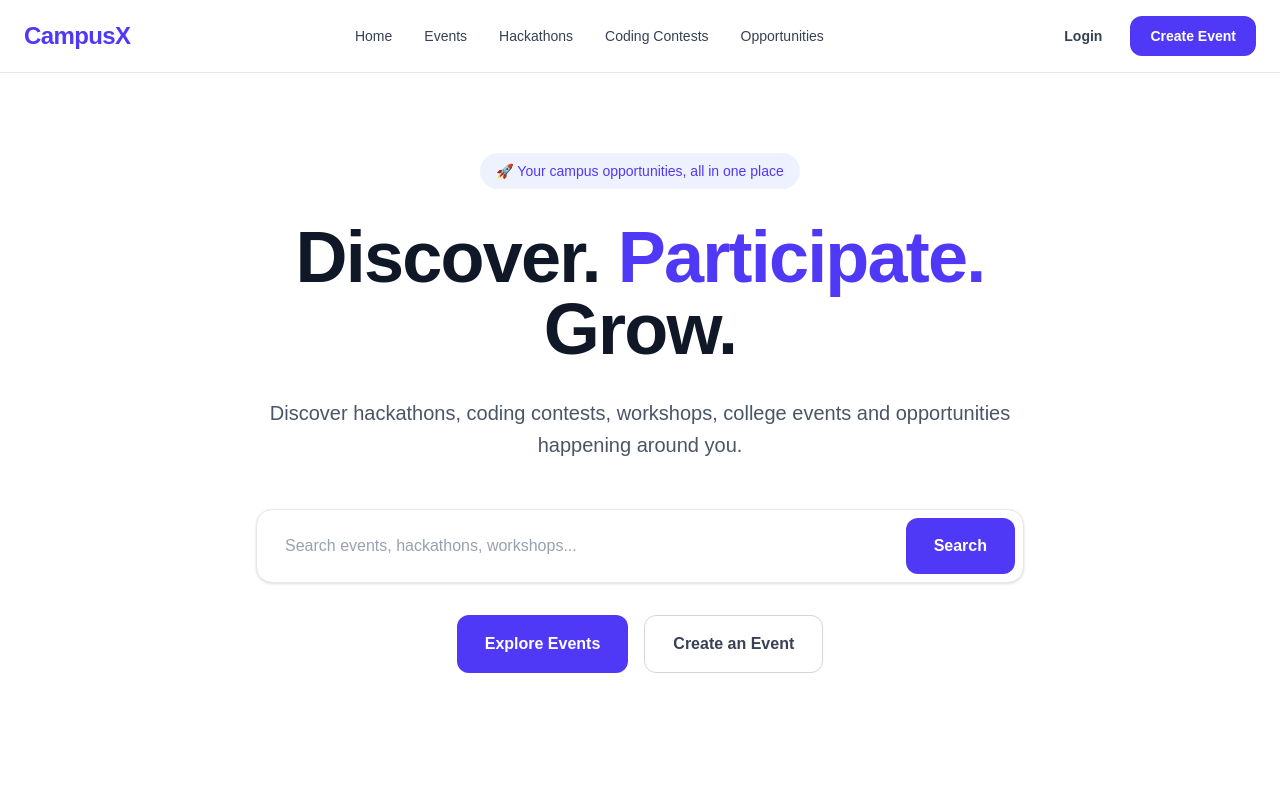
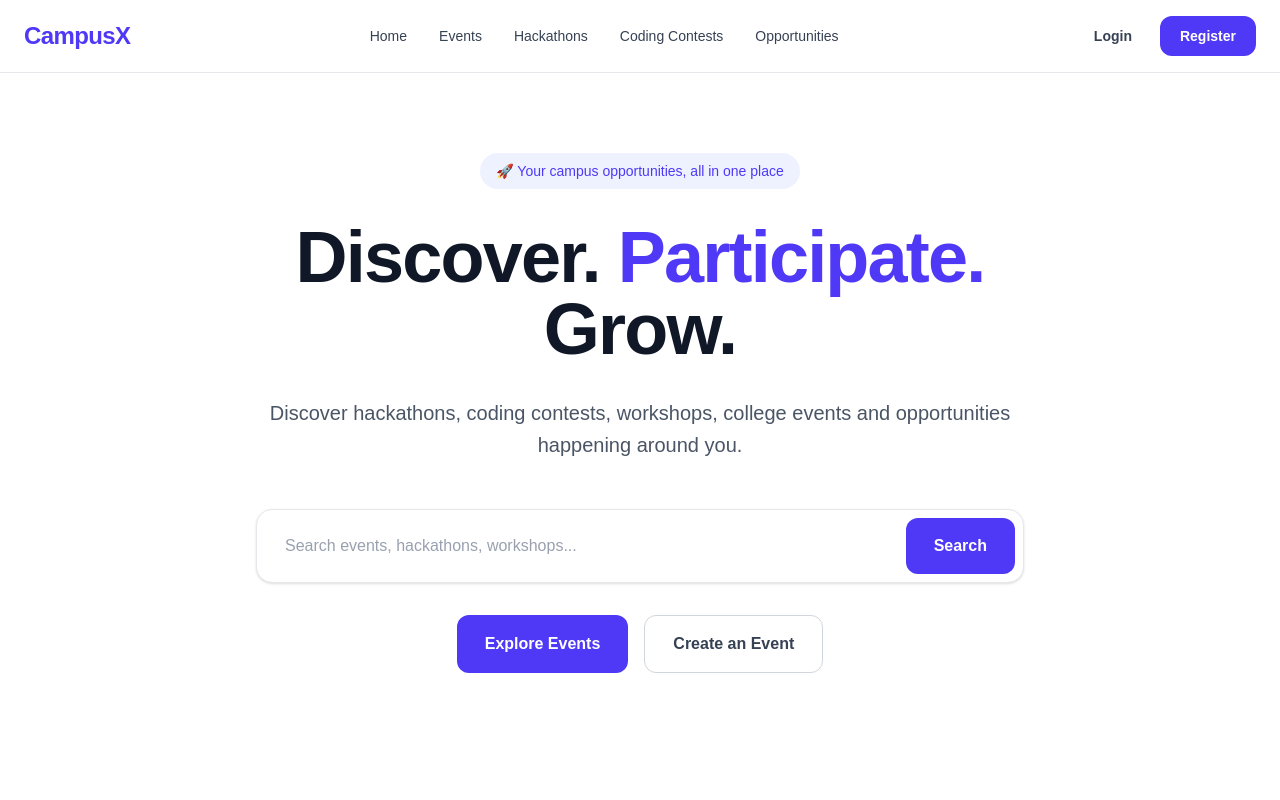
Before and after one commit to mihirpukale0725/CampusX, a React app in the folder frontend/: page / in a window 1280 px wide. Shown: the top 800 px of the page. Built offline with nearby package versions, Linux system fonts and the light colour scheme; the HTML template or start-up script is replaced by a standard one.

Commit message:
feat: add authentication-aware navbar

```diff
--- a/frontend/src/App.jsx
+++ b/frontend/src/App.jsx
@@ -196,7 +196,7 @@ function Home() {
 function App() {
   return (
     <BrowserRouter>
-     <Routes>
+    <Routes>
   <Route path="/" element={<Home />} />
   <Route path="/events" element={<Events />} />
   <Route path="/events/:id" element={<EventDetails />} />
@@ -204,7 +204,6 @@ function App() {
   <Route path="/events/:id/register" element={<RegisterEvent />} />
   <Route path="/login" element={<Login />} />
   <Route path="/register" element={<Register />} />
-  <Route path="/student/dashboard" element={<StudentDashboard />} />
 </Routes>
     </BrowserRouter>
   );
--- a/frontend/src/components/Navbar.jsx
+++ b/frontend/src/components/Navbar.jsx
@@ -1,6 +1,22 @@
-import { Link } from "react-router-dom";
+import { useState } from "react";
+import { Link, useNavigate } from "react-router-dom";
 
 function Navbar() {
+  const navigate = useNavigate();
+
+  const [isLoggedIn, setIsLoggedIn] = useState(
+    localStorage.getItem("campusxLoggedIn") === "true"
+  );
+
+  const handleLogout = () => {
+    localStorage.removeItem("campusxLoggedIn");
+    localStorage.removeItem("campusxUser");
+
+    setIsLoggedIn(false);
+
+    navigate("/");
+  };
+
   return (
     <nav className="border-b border-gray-200 bg-white">
       <div className="mx-auto flex max-w-7xl items-center justify-between px-6 py-4">
@@ -56,13 +72,43 @@ function Navbar() {
         {/* Right Side */}
         <div className="flex items-center gap-3">
 
-          <button className="hidden rounded-xl px-4 py-2 text-sm font-semibold text-gray-700 transition hover:bg-gray-100 sm:block">
-            Login
-          </button>
+          {isLoggedIn ? (
+            <>
+              {/* Dashboard */}
+              <Link
+                to="/student/dashboard"
+                className="rounded-xl px-4 py-2 text-sm font-semibold text-gray-700 transition hover:bg-gray-100"
+              >
+                Dashboard
+              </Link>
 
-          <button className="rounded-xl bg-indigo-600 px-5 py-2.5 text-sm font-semibold text-white transition hover:bg-indigo-700">
-            Create Event
-          </button>
+              {/* Logout */}
+              <button
+                onClick={handleLogout}
+                className="rounded-xl border border-gray-300 px-4 py-2 text-sm font-semibold text-gray-700 transition hover:bg-gray-50"
+              >
+                Logout
+              </button>
+            </>
+          ) : (
+            <>
+              {/* Login */}
+              <Link
+                to="/login"
+                className="rounded-xl px-4 py-2 text-sm font-semibold text-gray-700 transition hover:bg-gray-100"
+              >
+                Login
+              </Link>
+
+              {/* Register */}
+              <Link
+                to="/register"
+                className="rounded-xl bg-indigo-600 px-5 py-2.5 text-sm font-semibold text-white transition hover:bg-indigo-700"
+              >
+                Register
+              </Link>
+            </>
+          )}
 
         </div>
 
```
